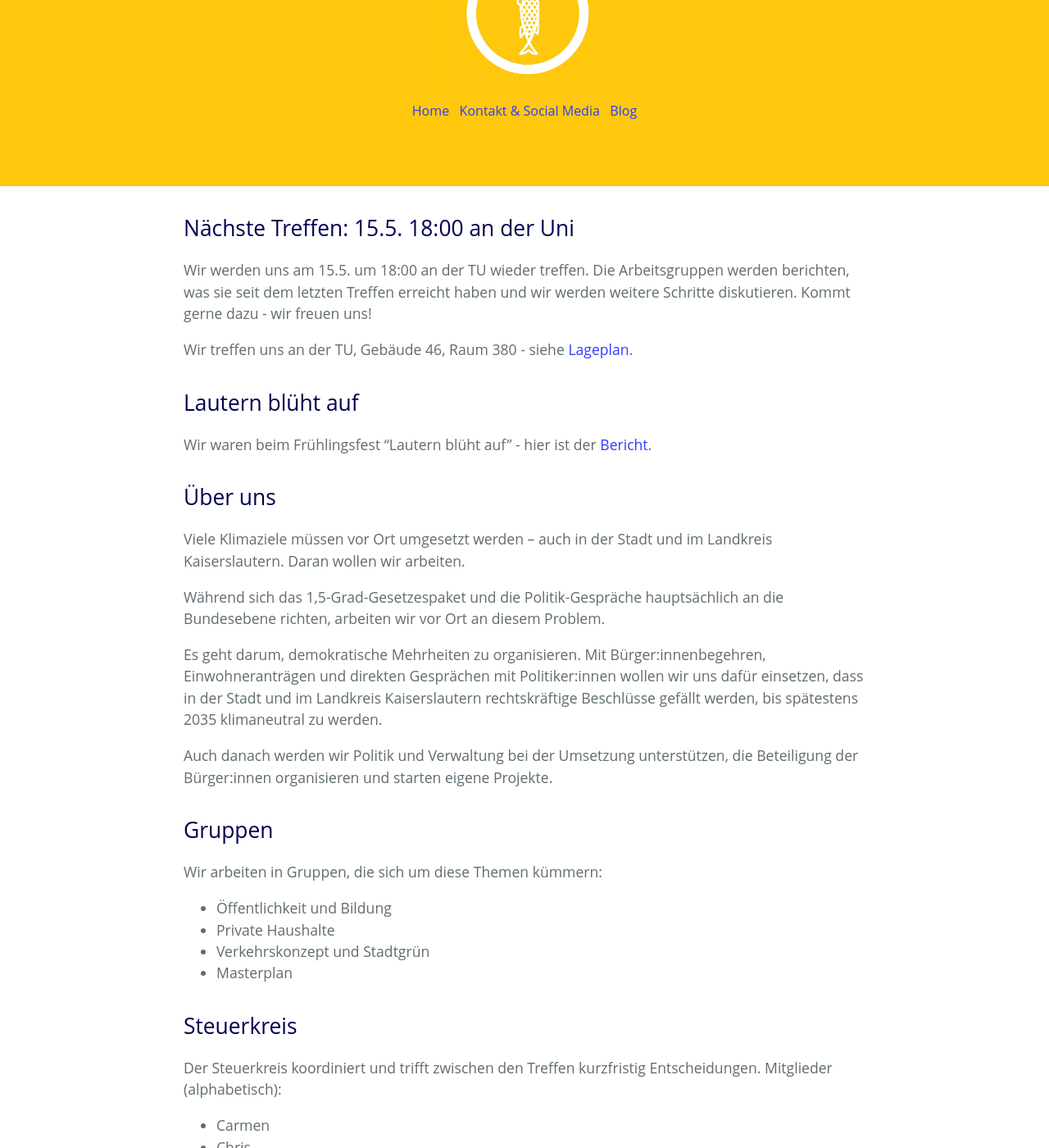
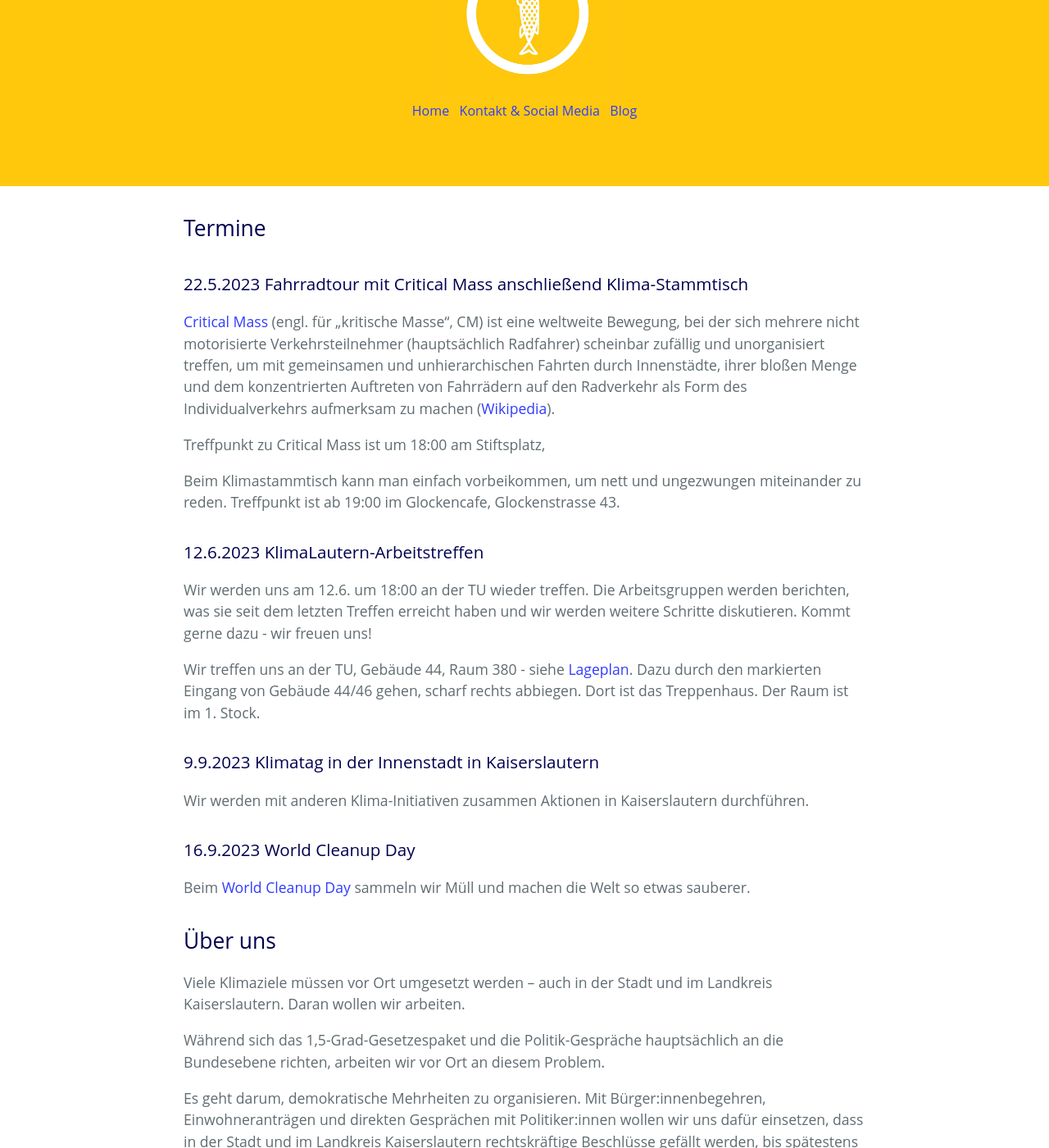
Before and after one commit to klimalautern/klimalautern.github.io, a Jekyll site: the page built from index.md, in a window 1280 px wide and 1400 px high, scrolled down 409 px. Shown: the whole window at 82% size. Built offline with Jekyll 4.4.1, drawn with Linux system fonts in a browser that asks for light colours; our own code applies the rules of GitHub Pages for plain Markdown files; a script that is not in the unit is left out.

Commit message:
Termine ergänzt

```diff
--- a/index.md
+++ b/index.md
@@ -4,19 +4,46 @@ type: website
 description: Stadt und Landkreis Kaiserslautern klimaneutral!
 ---
 
-## Nächste Treffen: 15.5. 18:00 an der Uni
+# Termine
 
-Wir werden uns am 15.5. um 18:00 an der TU
+### 22.5.2023 Fahrradtour mit Critical Mass anschließend Klima-Stammtisch
+
+[Critical Mass](https://criticalmass.in/kaiserslautern) (engl. für
+„kritische Masse“, CM) ist eine weltweite Bewegung, bei der sich
+mehrere nicht motorisierte Verkehrsteilnehmer (hauptsächlich
+Radfahrer) scheinbar zufällig und unorganisiert treffen, um mit
+gemeinsamen und unhierarchischen Fahrten durch Innenstädte, ihrer
+bloßen Menge und dem konzentrierten Auftreten von Fahrrädern auf den
+Radverkehr als Form des Individualverkehrs aufmerksam zu machen
+([Wikipedia](https://de.wikipedia.org/wiki/Critical_Mass_(Aktionsform))).
+
+Treffpunkt zu Critical Mass ist um 18:00 am Stiftsplatz,
+
+Beim Klimastammtisch kann man einfach vorbeikommen, um nett und
+ungezwungen miteinander zu reden. Treffpunkt ist ab 19:00 im
+Glockencafe, Glockenstrasse 43.
+
+### 12.6.2023 KlimaLautern-Arbeitstreffen
+
+Wir werden uns am 12.6. um 18:00 an der TU
 wieder treffen. Die Arbeitsgruppen werden berichten, was sie seit dem
 letzten Treffen erreicht haben und wir werden weitere Schritte
 diskutieren. Kommt gerne dazu - wir freuen uns!
 
-Wir treffen uns an der TU, Gebäude 46, Raum 380 - siehe
-[Lageplan](/images/2023-05-15-LageplanTreffen.png).
+Wir treffen uns an der TU, Gebäude 44, Raum 380 - siehe
+[Lageplan](/images/2023-05-15-LageplanTreffen.png). Dazu durch den
+markierten Eingang von Gebäude 44/46 gehen, scharf rechts
+abbiegen. Dort ist das Treppenhaus. Der Raum ist im 1. Stock.
 
-## Lautern blüht auf
+### 9.9.2023 Klimatag in der Innenstadt in Kaiserslautern
 
-Wir waren beim Frühlingsfest "Lautern blüht auf" - hier ist der [Bericht](/2023/03/25/lautern-blueht-auf.html).
+Wir werden mit anderen Klima-Initiativen zusammen Aktionen in
+Kaiserslautern durchführen.
+
+### 16.9.2023 World Cleanup Day
+
+Beim [World Cleanup Day](https://worldcleanupday.de/) sammeln wir Müll
+und machen die Welt so etwas sauberer.
 
 ## Über uns
 
```
